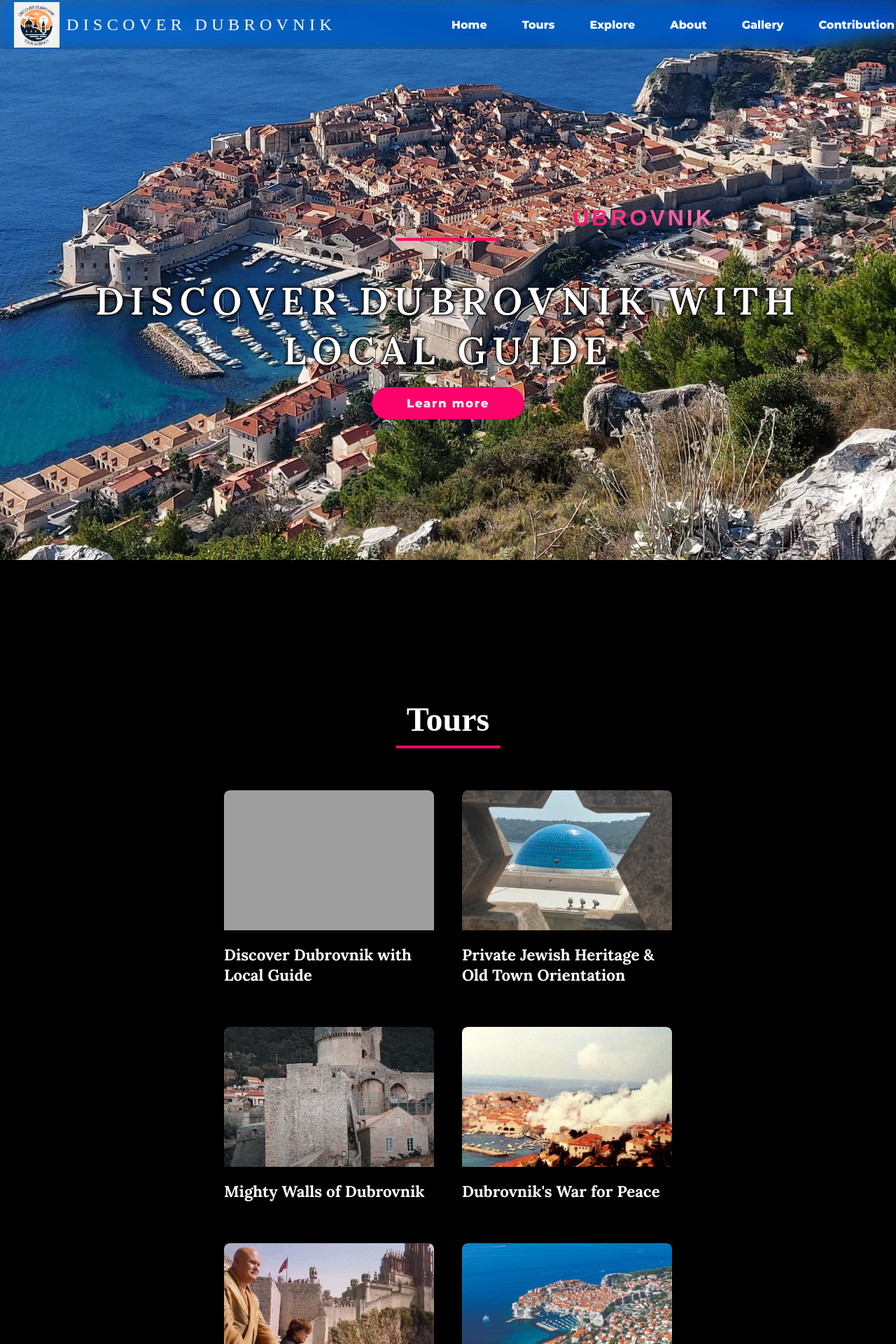
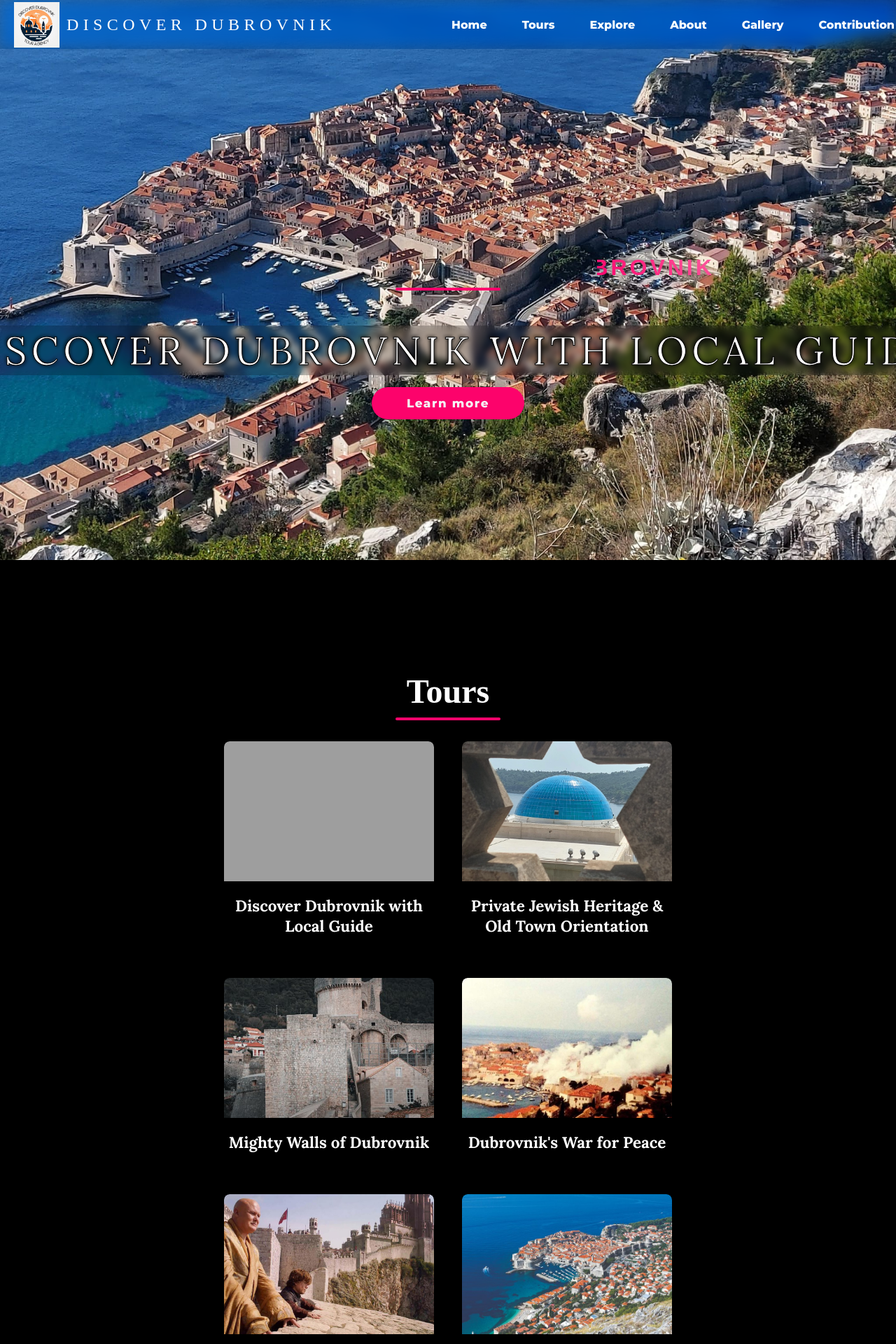
Before and after one commit to XDossier/discoverdubrovnik, a PHP site: page / in a window 1280 px wide. Shown: the top 1920 px of the page at 70% size. Run offline with PHP 8.4, Linux system fonts and the light colour scheme; some web fonts are replaced; grey boxes are pictures that could not be loaded.

Commit message:
Update style.css

```diff
--- a/css/style.css
+++ b/css/style.css
@@ -1,3 +1,4 @@
+
 /* Google fonts */
 
 @import url("https://fonts.googleapis.com/css2?family=Lora:wght@400;700&family=Montserrat:wght@400;800&family=Parisienne&family=Roboto&family=Teko:wght@300&display=swap");
@@ -30,8 +31,7 @@
 }
 
 img {
-  width: 100%;
-  height: 100%;
+  max-width: 100%;
   display: block;
 }
 
@@ -65,7 +65,7 @@ html {
 
 .container {
   width: 100%;
-  max-width: 100%;
+  max-width: 91rem;
   margin: 0 auto;
 }
 
@@ -101,8 +101,7 @@ html {
 .logo-container {
   display: flex;
   align-items: center;
-  min-width: 600px;
-  max-width: 100%;/* Ensure minimum space for logo and title */
+  min-width: 600px; /* Ensure minimum space for logo and title */
 }
 
 .logo-link {
@@ -151,7 +150,6 @@ html {
   cursor: pointer;
 }
 
-
 .cir_border {
   padding: 6px 20px;
   font-weight: bold;
@@ -185,10 +183,17 @@ header {
 
 /* Adding text stroke (outline) */
 .header-content h1{
-  -webkit-text-stroke: 1px rgb(0, 0, 0); /* Outline width and color */
-  text-shadow:
-    2px 2px 4px rgba(0, 0, 0, 0.6), /* Black shadow with some transparency */
-    -2px -2px 4px rgba(0, 0, 0, 0.6); /* Additional shadow for better visibility */
+  font-family: var(--ff-rubik-dirt);
+  font-size: 1.5rem;
+  text-transform: uppercase;
+  letter-spacing: 0.4rem;
+  font-weight: 300;
+  color: rgb(254, 252, 252);
+  white-space: nowrap; /* Prevent title from wrapping */
+  background: rgba(0, 0, 0, 0.2);
+  backdrop-filter: blur(5px);
+  border-radius: 0.5rem;
+
 }
 
 
@@ -198,6 +203,7 @@ header {
 
 .header-content h2 {
   font-size: 4vmin;
+
 }
 
 .line {
@@ -222,8 +228,6 @@ header {
   background: #fc036b;
   border-radius: 30px;
   color: whitesmoke;
-  align-items: center;
-  left: 50%;
 }
 
 .menu-btn {
@@ -239,9 +243,10 @@ header {
 section {
   width: 100%;
   margin: 40px auto;
+  text-align: center;
 }
 .tours {
-  padding: 40px 0;
+  padding: 40px auto;
 }
 
 .container {
@@ -252,7 +257,7 @@ section {
 
 .title {
   text-align: center;
-  margin: 40px auto;
+
   font-size: 4vmin;
 }
 
@@ -331,7 +336,7 @@ section {
 .explore {
   width: 100%;
   height: 100vh;
-  background-image: url(../img/srd.jpg);
+  background-image: url(../img/panorama.jpg);
   background-attachment: fixed;
   background-position: center;
   background-size: cover;
```
